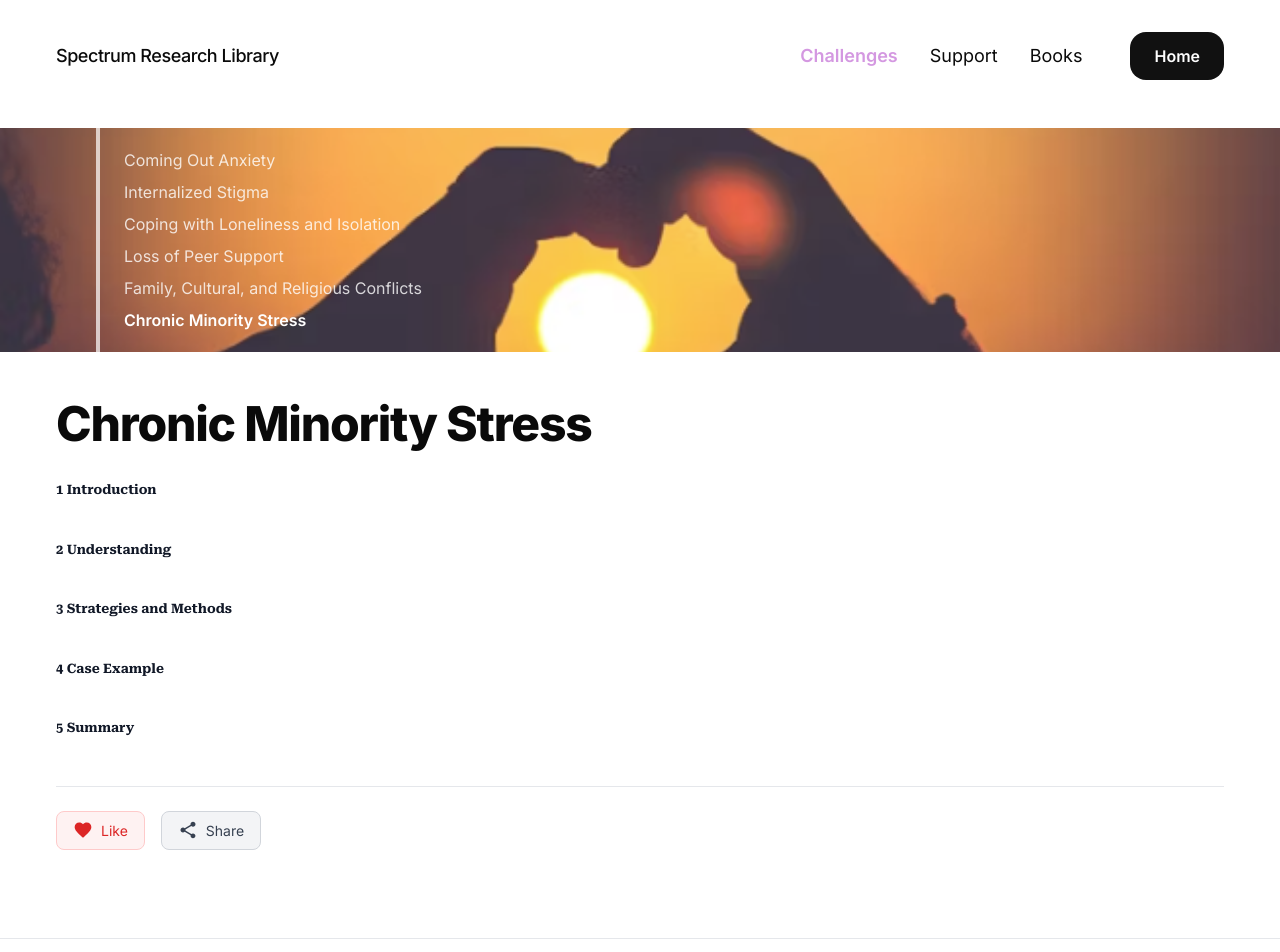
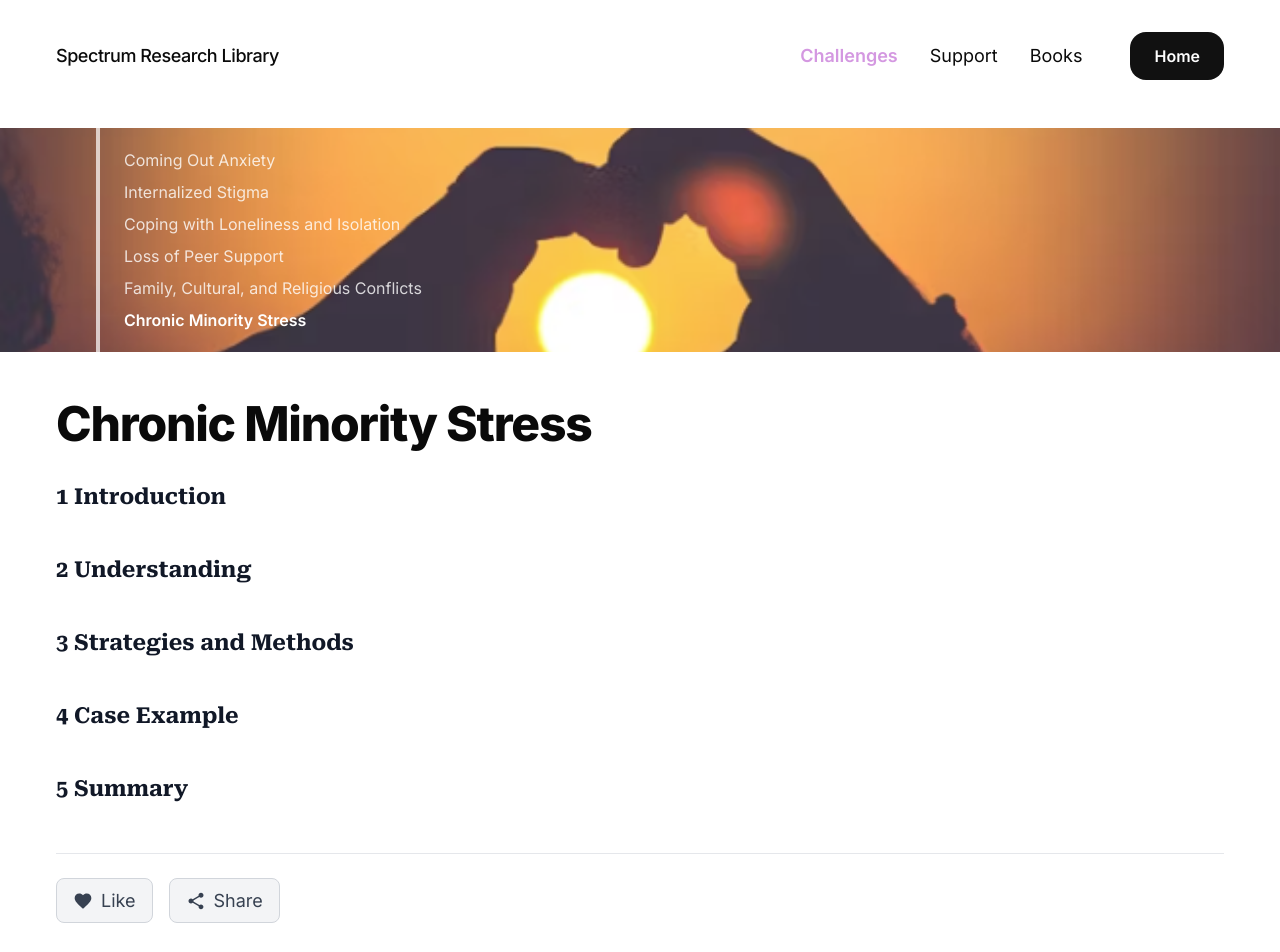
Before and after one commit to Annanayan/spectrum-research-library, a React (Vite) app: page /challenges/chronic-minority-stress in a window 1280 px wide. Shown: the top 952 px of the page. Built offline with nearby package versions, Linux system fonts and the light colour scheme.

Commit message:
Update index.css

```diff
--- a/src/index.css
+++ b/src/index.css
@@ -45,14 +45,14 @@ body { @apply font-body text-sr-text bg-sr-bg; }
 /* Article Typography */
 .article-content {
   font-family: 'Roboto Serif', serif;
-  font-size: 11px;
+  font-size: 18px;
   line-height: 1.8;
   color: #374151;
 }
 
 .article-h1 {
   font-family: 'Roboto Serif', serif;
-  font-size: 13px;
+  font-size: 22px;
   font-weight: 700;
   margin-top: 2rem;
   margin-bottom: 1rem;
@@ -61,12 +61,13 @@ body { @apply font-body text-sr-text bg-sr-bg; }
 
 .article-h2 {
   font-family: 'Roboto Serif', serif;
-  font-size: 11px;
+  font-size: 18px;
   font-weight: 700;
   margin-top: 1.5rem;
   margin-bottom: 0.75rem;
   color: #374151;
 }
+
 
 /* Engagement buttons */
 .engagement-bar {
@@ -84,24 +85,24 @@ body { @apply font-body text-sr-text bg-sr-bg; }
   gap: 0.5rem;
   padding: 0.5rem 1rem;
   border-radius: 0.5rem;
-  font-size: 14px;
+  font-size: 18px;
   transition: all 0.2s;
   cursor: pointer;
 }
 
 .like-btn {
-  background: #fef2f2;
-  color: #dc2626;
-  border: 1px solid #fecaca;
+  background: #f3f4f6;
+  color: #374151;
+  border: 1px solid #d1d5db;
 }
 
 .like-btn:hover {
-  background: #fee2e2;
+  background: #cecefb;
 }
 
 .like-btn.liked {
-  background: #dc2626;
-  color: white;
+  background: #cecefb;
+  color: #374151;
 }
 
 .share-btn {
@@ -111,5 +112,5 @@ body { @apply font-body text-sr-text bg-sr-bg; }
 }
 
 .share-btn:hover {
-  background: #e5e7eb;
+  background: #cecefb;
 }
```
